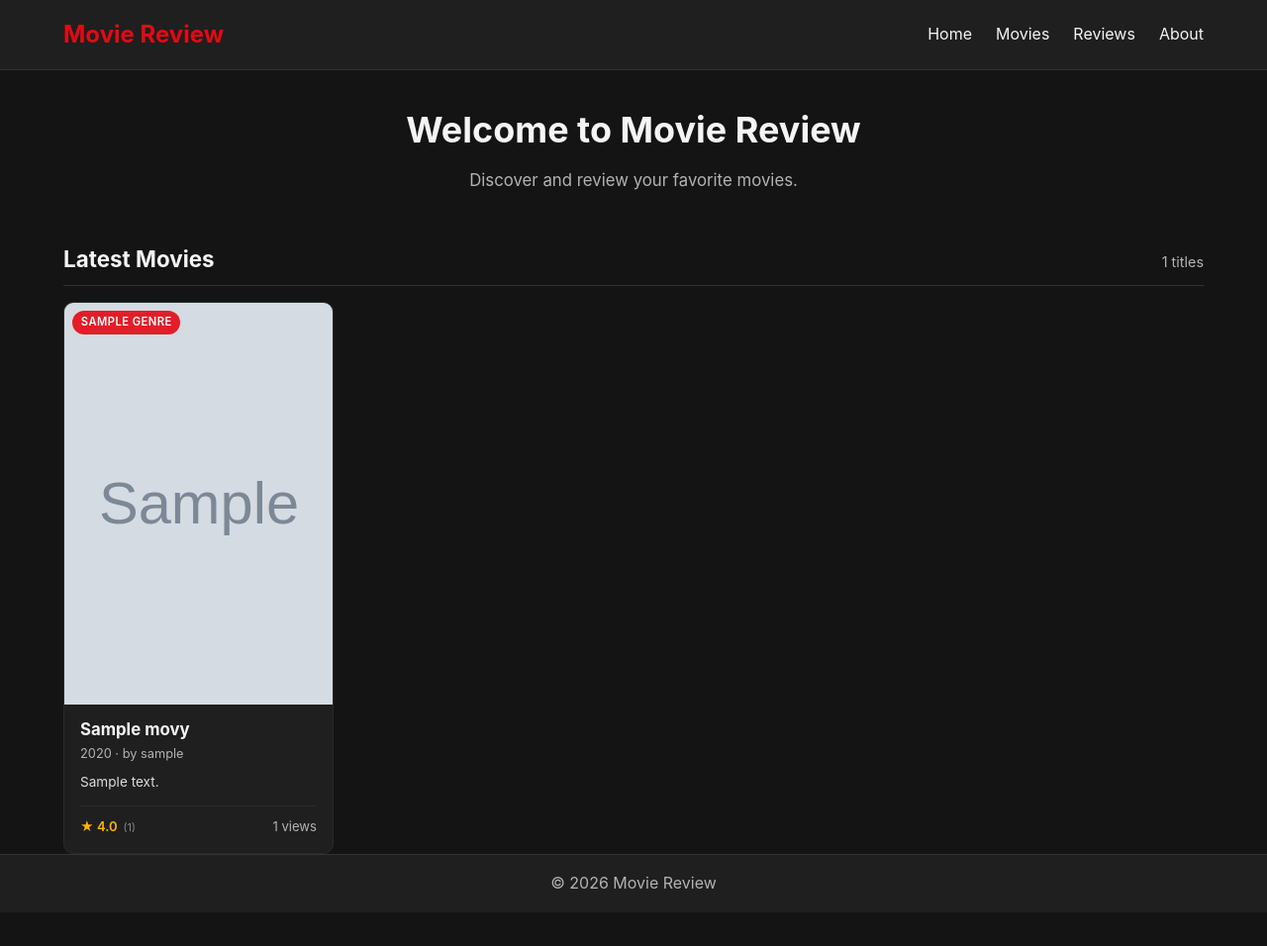
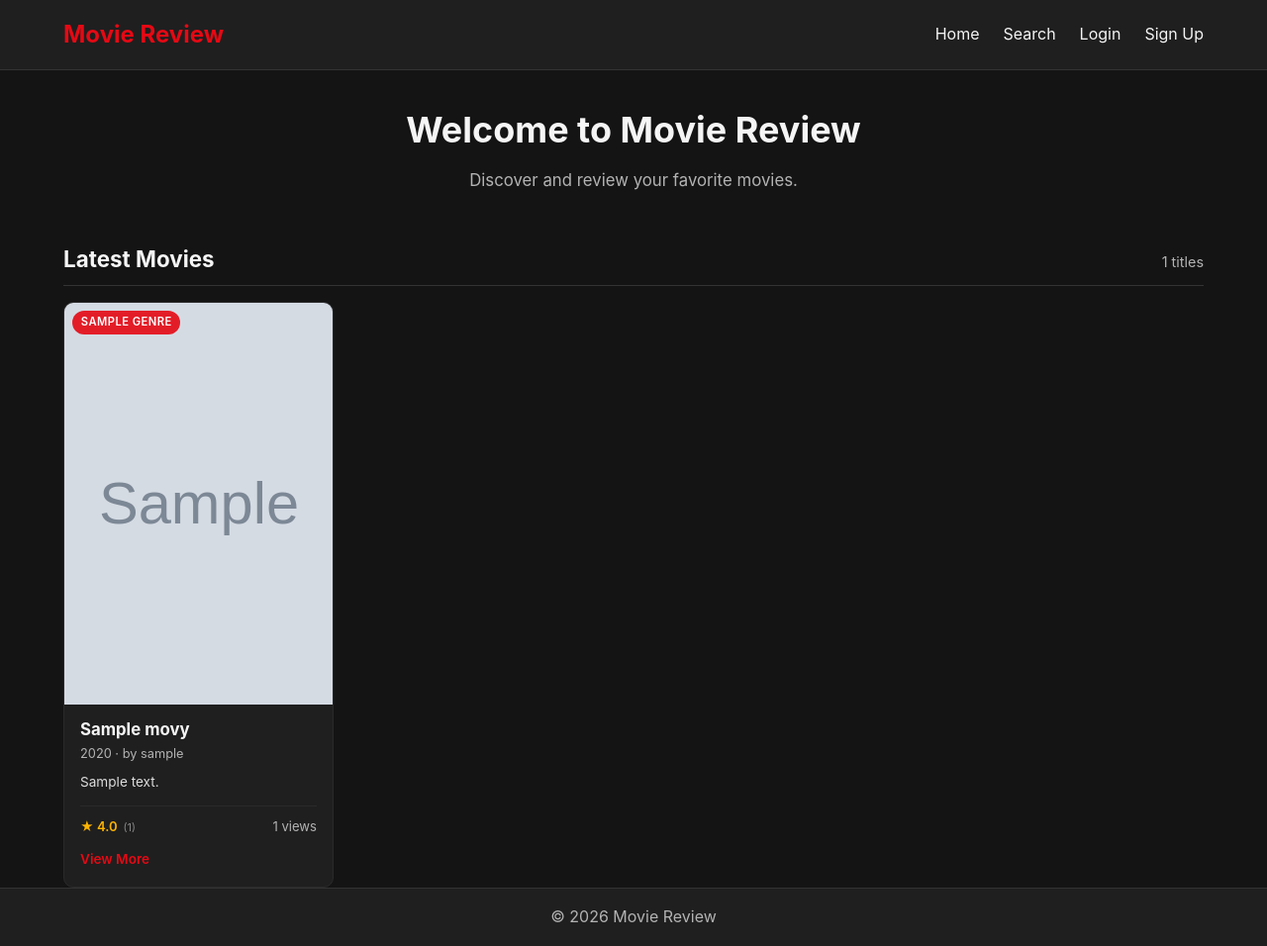
Before and after one commit to FnrDev/movie-review, a PHP site: page / in a window 1280 px wide. Shown: the whole page at 99% size. Before the commit the page ends 898 px from the top, so only its background shows below. Run offline with PHP 8.4, Linux system fonts and the light colour scheme; tables that the repository leaves empty or names only in its code hold one stand-in row (values such as "Sample post"); grey boxes marked "Sample" are stand-in pictures.

Commit message:
update nav with auth links and view more button

```diff
--- a/index.php
+++ b/index.php
@@ -1,4 +1,5 @@
 <?php
+session_start();
 require_once 'config.php';
 $dbc = get_db_connection();
 
@@ -35,12 +36,23 @@ $result = mysqli_query($dbc, $sql);
 <body>
     <header>
         <nav class="container">
-            <h1 class="logo">Movie Review</h1>
+            <h1 class="logo"><a href="index.php" style="color:inherit;text-decoration:none;">Movie Review</a></h1>
             <ul class="nav-links">
                 <li><a href="index.php">Home</a></li>
-                <li><a href="#">Movies</a></li>
-                <li><a href="#">Reviews</a></li>
-                <li><a href="#">About</a></li>
+                <li><a href="search.php">Search</a></li>
+                <?php if (isset($_SESSION['user'])): ?>
+                    <li><a href="#">Hello, <?= htmlspecialchars($_SESSION['user']['username']) ?></a></li>
+                    <?php if ($_SESSION['user']['role'] === 'creator'): ?>
+                        <li><a href="creator/index.php">My Movies</a></li>
+                    <?php endif; ?>
+                    <?php if ($_SESSION['user']['role'] === 'admin'): ?>
+                        <li><a href="admin/index.php">Admin</a></li>
+                    <?php endif; ?>
+                    <li><a href="logout.php">Logout</a></li>
+                <?php else: ?>
+                    <li><a href="login.php">Login</a></li>
+                    <li><a href="signup.php">Sign Up</a></li>
+                <?php endif; ?>
             </ul>
         </nav>
     </header>
@@ -89,6 +101,7 @@ $result = mysqli_query($dbc, $sql);
                                     </span>
                                     <span class="views"><?= (int)$movie['view_count'] ?> views</span>
                                 </div>
+                                <a href="movie.php?id=<?= (int)$movie['movie_id'] ?>" class="view-more">View More</a>
                             </div>
                         </article>
                     <?php endwhile; ?>
--- a/style.css
+++ b/style.css
@@ -221,3 +221,13 @@ footer {
     text-align: center;
     color: #b3b3b3;
 }
+
+.view-more {
+    display: inline-block;
+    margin-top: 0.75rem;
+    color: #e50914;
+    text-decoration: none;
+    font-size: 0.85rem;
+    font-weight: 600;
+}
+.view-more:hover { text-decoration: underline; }
```
